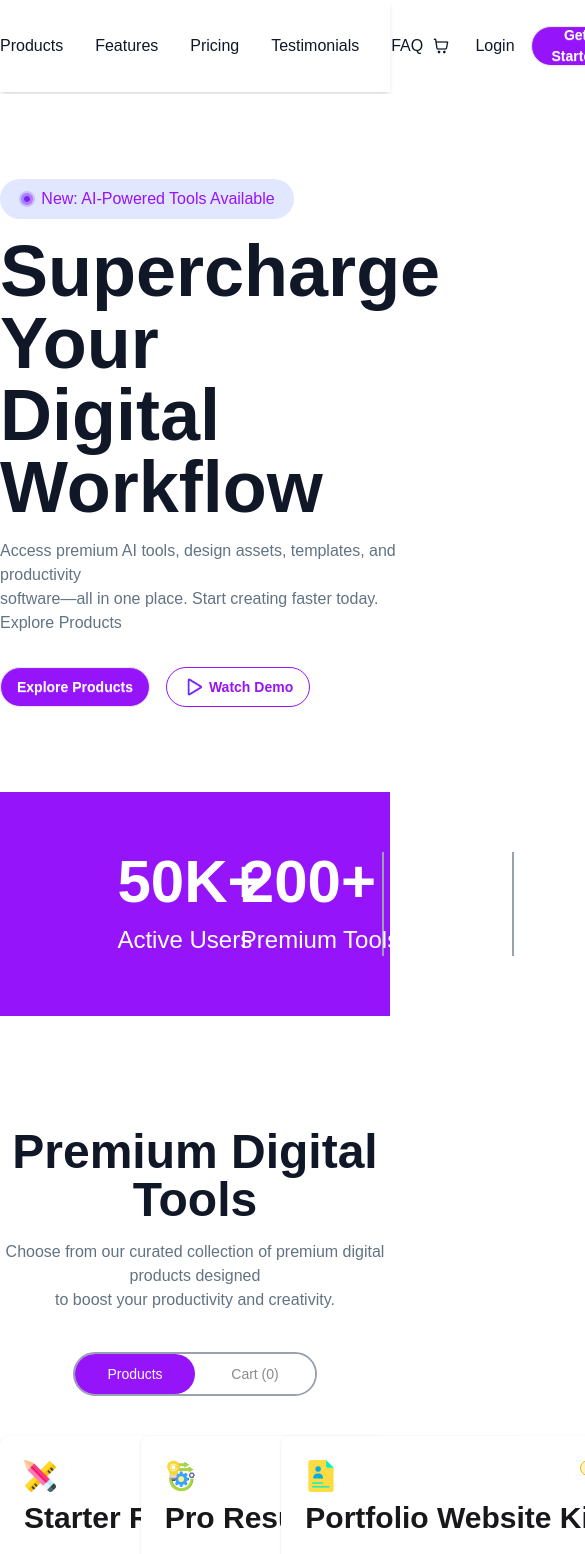
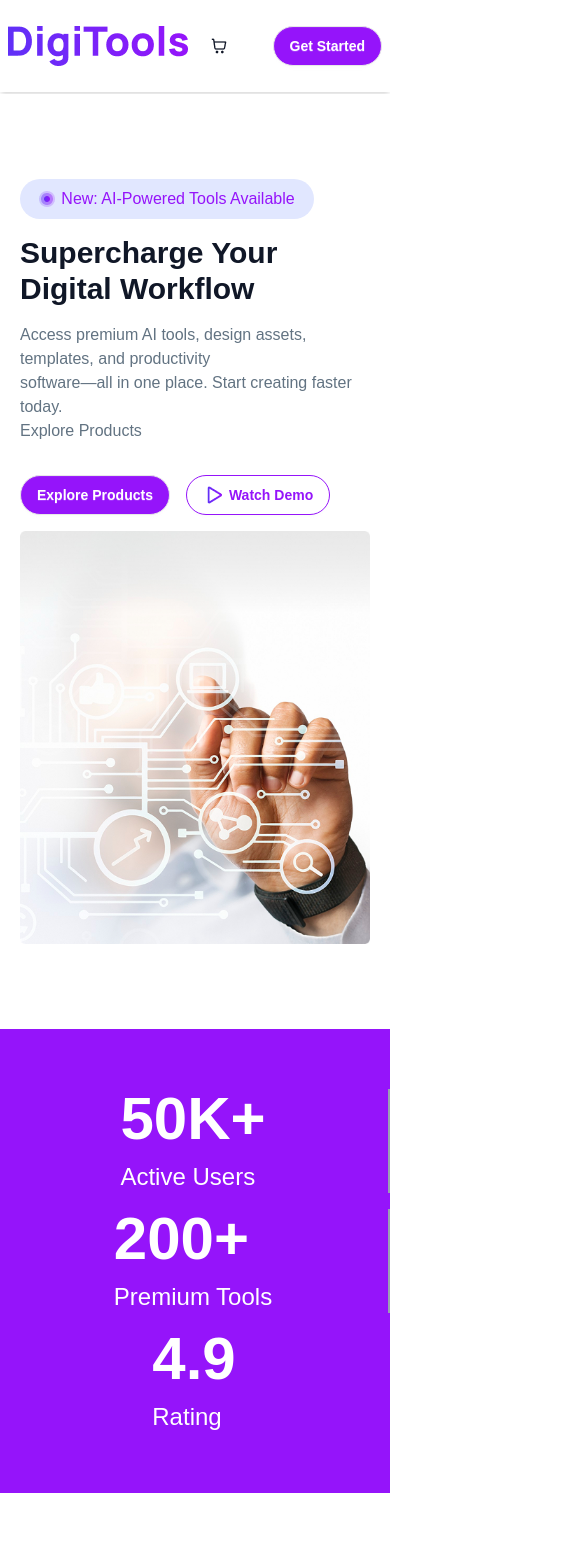
Before and after one commit to mdantormia1779-dev/DigiTools-Platform, a React (Vite) app: page / in a window 390 px wide. Shown: the top 1554 px of the page, 585 px wide, since content can reach past the window. Built offline with nearby package versions, Linux system fonts and the light colour scheme.

Commit message:
some responsive done

```diff
--- a/src/App.jsx
+++ b/src/App.jsx
@@ -39,9 +39,9 @@ function App() {
         active === "Products" ? <Cards promiseData={promiseData} cart={cart} setCart={setCart} /> : <Cart cart={cart} setCart={setCart} />
       }
       <Step />
-      <Pricing />
-      <Optional />
-      <Footer />
+      {/* <Pricing /> */}
+      {/* <Optional /> */}
+      {/* <Footer /> */}
     </>
   )
 }
--- a/src/Components/Banner/Banner.jsx
+++ b/src/Components/Banner/Banner.jsx
@@ -5,16 +5,16 @@ import bannerImage from '../../assets/banner.png';
 
 const Banner = () => {
     return (
-        <div className='bg-white py-21.25 mt-0.5'>
-            <div className='container mx-auto flex justify-between items-center'>
+        <div className='bg-white py-21.25 mt-0.5 p-5'>
+            <div className='container mx-auto flex justify-between items-center space-y-4 flex-col md:flex-col lg:flex-row md:space-y-4'>
                 <div>
                     <div className="flex items-center justify-center gap-1.5 w-73.5 rounded-full py-2 px-4 bg-[#E1E7FF]"><img src={CircleImage} alt="" /><p className='text-[#9514FA]'>New: AI-Powered Tools Available</p></div>
-                    <h1 className='text-7xl font-extrabold text-[#101727] mt-4'>Supercharge Your <br />Digital Workflow</h1>
+                    <h1 className='text-3xl md:text-4xl xl:text-7xl font-extrabold text-[#101727] mt-4'>Supercharge Your <br />Digital Workflow</h1>
                     <p className='text-[#627382] mt-4 mb-8'>Access premium AI tools, design assets, templates, and productivity <br />
                         software—all in one place. Start creating faster today. <br />
                         Explore Products
                     </p>
-                    <div>
+                    <div className='flex lg:flex-row'>
                         <button className='btn bg-[#9514FA] text-white font-semibold rounded-full'>Explore Products</button>
                         <button className='btn bg-transparent border-[#9514FA] ml-4 text-[#9514FA] font-semibold rounded-full'><img src={playImage} alt="" /><p>Watch Demo</p></button>
                     </div>
--- a/src/Components/Card/Card.jsx
+++ b/src/Components/Card/Card.jsx
@@ -16,11 +16,11 @@ const Card = ({ allCard, cart, setCart }) => {
         toast.success("Item added sucessfully.")
     }
     return (
-        <div className='grid grid-cols-3 gap-8 container mx-auto'>
+        <div className='grid grid-cols-1 md:grid-cols-2 md:gap-4 lg:grid-cols-3 lg:gap-7 xl:gap-8 container mx-auto'>
             {
                 allCard.map((card) => {
                     return (
-                        <div key={card.id} className="card w-96 bg-base-100 shadow-sm">
+                        <div key={card.id} className="card bg-base-100 shadow-sm">
                             <div className="card-body">
                                 <div className='flex justify-between'>
                                     <div><img src={card.icon} alt="" /></div>
--- a/src/Components/Cards/Cards.jsx
+++ b/src/Components/Cards/Cards.jsx
@@ -5,7 +5,7 @@ import Card from '../Card/Card';
 const Cards = ({promiseData,cart,setCart}) => {
     const allCard=use(promiseData);
     return (
-        <div className='bg-[#FFFFFF] mb-30 mt-10'>
+        <div className='bg-[#FFFFFF] mb-30 mt-10 container p-2 mx-auto md:p-4 lg:p-4 xl:p-0'>
             <Card allCard={allCard} cart={cart} setCart={setCart}/>
         </div>
     );
--- a/src/Components/Cart/Cart.jsx
+++ b/src/Components/Cart/Cart.jsx
@@ -9,7 +9,8 @@ const Cart = ({ cart, setCart }) => {
         setCart(filtered)
     }
     return (
-        <div className='border-2 border-[#F2F2F2] container mx-auto p-10 mb-28 rounded-lg'>
+        <div className='container mx-auto p-2 md:p-3 lg:p-4 xl:p-0'>
+            <div className='border-2 border-[#F2F2F2] p-10 mb-28 rounded-lg '>
                 <h1 className='font-bold text-2xl text-[#101727]'>Your Cart</h1>
                 {
                     cart.length === 0 ? <div className='flex justify-center flex-col items-center p-11'>
@@ -37,12 +38,13 @@ const Cart = ({ cart, setCart }) => {
                             <p className='text-[#101727] font-bold text-2xl'>${total.toFixed(2)}</p>
                         </div>
                         <div>
-                        <button onClick={() => {setCart([]),toast.success("completed cheackout")}} className="btn btn-block bg-[#9514FA] text-white font-bold">Proceed to Checkout</button>
+                            <button onClick={() => { setCart([]), toast.success("completed cheackout") }} className="btn btn-block bg-[#9514FA] text-white font-bold">Proceed to Checkout</button>
                         </div>
                     </div>
                 }
 
             </div>
+        </div>
     );
 };
 
--- a/src/Components/Main/Mainsection.jsx
+++ b/src/Components/Main/Mainsection.jsx
@@ -3,7 +3,7 @@ import React from 'react';
 const Mainsection = () => {
     return (
         <div className='mt-28 container mx-auto mb-10'>
-            <h1 className='text-center font-extrabold text-[#101727] text-5xl'>Premium Digital Tools</h1>
+            <h1 className='text-center font-extrabold text-[#101727] text-2xl md:text-5xl'>Premium Digital Tools</h1>
             <p className='text-[#627382] mt-4 text-center mb-4'>Choose from our curated collection of premium digital products designed <br /> to boost your productivity and creativity.</p>
         </div>
     );
--- a/src/Components/Navbar/Navbar.jsx
+++ b/src/Components/Navbar/Navbar.jsx
@@ -4,12 +4,12 @@ import cardImage from '/products/shopping-cart.png'
 
 const Navbar = ({ cart }) => {
     return (
-        <div className='bg-white shadow-md py-6'>
-            <div className='container mx-auto flex justify-between items-center'>
+        <div className='bg-white shadow-md px-2 py-6 md:p-4 lg:p-8 xl:p-0'>
+            <div className='container mx-auto flex justify-between items-center sm:p-4'>
                 <div>
                     <img src={NavImage} alt="" />
                 </div>
-                <div>
+                <div className='hidden lg:block'>
                     <ul className='flex gap-8 text-[#101727]'>
                         <li>Products</li>
                         <li>Features</li>
@@ -24,7 +24,7 @@ const Navbar = ({ cart }) => {
                         <img src={cardImage} alt="" />
                     </div>
                     <div>
-                        <h2 className='text-[#101727]'>Login</h2>
+                        <h2 className='text-[#101727] hidden md:block'>Login</h2>
                     </div>
                     <div>
                         <button className='btn bg-[#9514FA] text-white font-semibold rounded-full'>Get Started</button>
--- a/src/Components/Pricing/Pricing.jsx
+++ b/src/Components/Pricing/Pricing.jsx
@@ -5,7 +5,7 @@ const Pricing = () => {
         <div className='container mx-auto mt-28 mb-28'>
             <h1 className='text-5xl font-extrabold text-[#101727] text-center mb-4'>Simple, Transparent Pricing</h1>
             <p className='mb-10 text-[#627382] text-center'>Choose the plan that fits your needs. Upgrade or downgrade anytime.</p>
-            <div className='grid grid-cols-3 gap-7'>
+            <div className='grid grid-cols-1 md:grid-cols-2 lg:grid-cols-3 gap-7'>
                 <div className="card w-96 bg-base-100 shadow-sm">
                     <div className="card-body">
                         <div>
--- a/src/Components/Stats/Stats.jsx
+++ b/src/Components/Stats/Stats.jsx
@@ -3,22 +3,22 @@ import React from 'react';
 const Stats = () => {
     return (
         <div className='bg-[#9514FA] py-15'>
-            <div className='container mx-auto grid grid-cols-3'>
-                <div className='flex justify-center items-center border-gray-400 border-r-2 w-96'>
+            <div className='container mx-auto grid grid-cols-1 md:grid-cols-2 lg:grid-cols-3 space-y-4 md:space-y-0'>
+                <div className='flex justify-center items-center border-gray-400 border-r-2'>
                     <div>
                         <h1 className='text-white text-6xl font-extrabold'>50K+</h1>
                         <p className='text-2xl font-medium mt-3 text-white'>Active Users</p>
                     </div>
                     <div className='border-gray-400 border-r-2'></div>
                 </div>
-                <div className='flex justify-center items-center border-gray-400 border-r-2 w-96'>
+                <div className='flex justify-center items-center border-gray-400 border-r-2'>
                     <div>
                         <h1 className='text-white text-6xl font-extrabold'>200+</h1>
                         <p className='text-2xl font-medium mt-3 text-white'>Premium Tools</p>
                     </div>
                     <div className='border-gray-400 border-r-2'></div>
                 </div>
-                <div className='flex justify-center items-center w-96'>
+                <div className='flex justify-center items-center'>
                     <div>
                         <h1 className='text-white text-6xl font-extrabold'>4.9</h1>
                         <p className='text-2xl font-medium mt-3 text-white'>Rating</p>
--- a/src/Components/Steps/Step.jsx
+++ b/src/Components/Steps/Step.jsx
@@ -5,11 +5,11 @@ import rocket from '../../assets/rocket.png';
 
 const Step = () => {
     return (
-        <div className='bg-[#F9FAFC] py-30'>
+        <div className='bg-[#F9FAFC] py-30 p-4 md:p-4 lg:p-4 xl:p-0'>
             <div className='container mx-auto'>
                 <h1 className='text-[#101727] text-center font-extrabold text-5xl'>Get Started in 3 Steps</h1>
                 <p className='mt-4 text-[#627382] text-center mb-10'>Start using premium digital tools in minutes, not hours.</p>
-                <div className='grid grid-cols-3 gap-7'>
+                <div className='grid grid-cols-1 md:grid-cols-2 lg:grid-cols-3 gap-7'>
                     <div className='bg-white pt-5 pr-5 pl-6 pb-20 rounded-lg'>
                         <div className='flex justify-end'>
                             <div className='bg-[#9514FA] p-3 rounded-full text-white w-10 h-10'>01</div>
```
Lines whose indentation alone changed are shown as unchanged.
